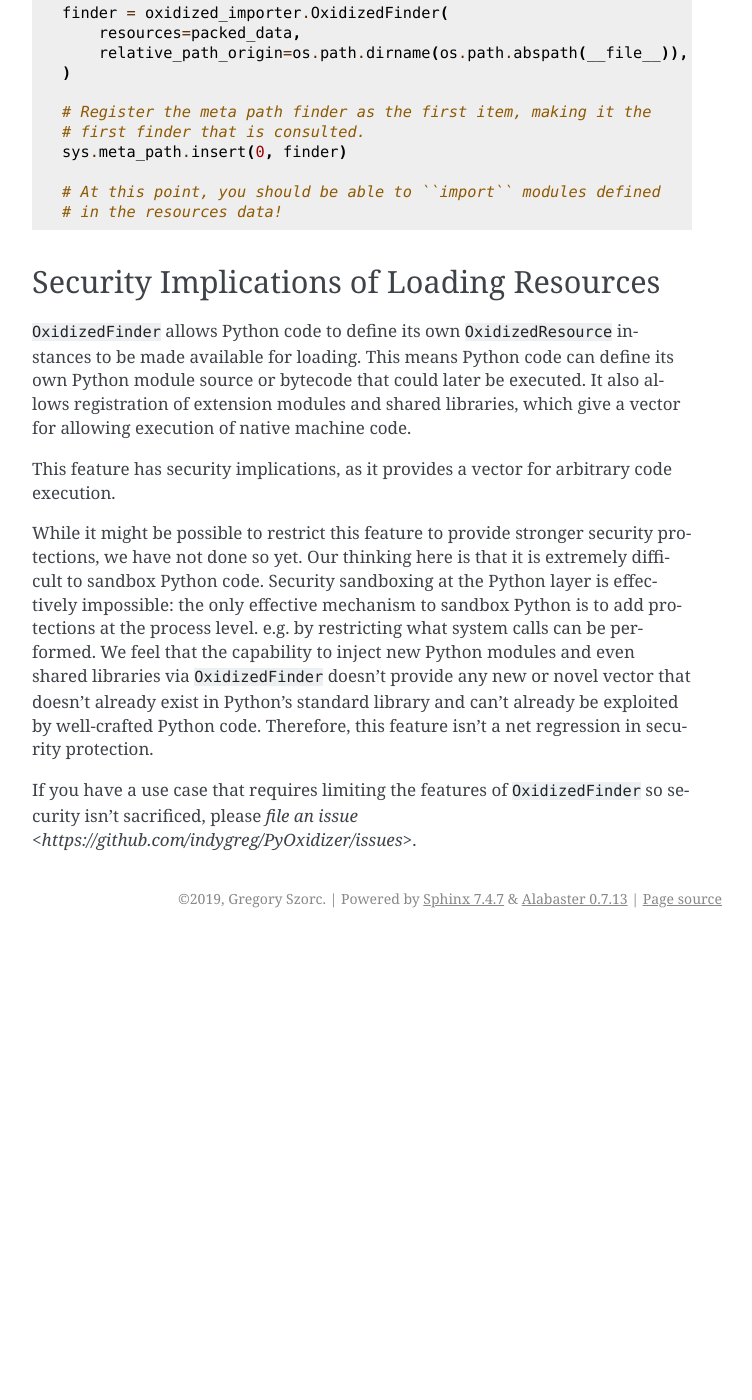
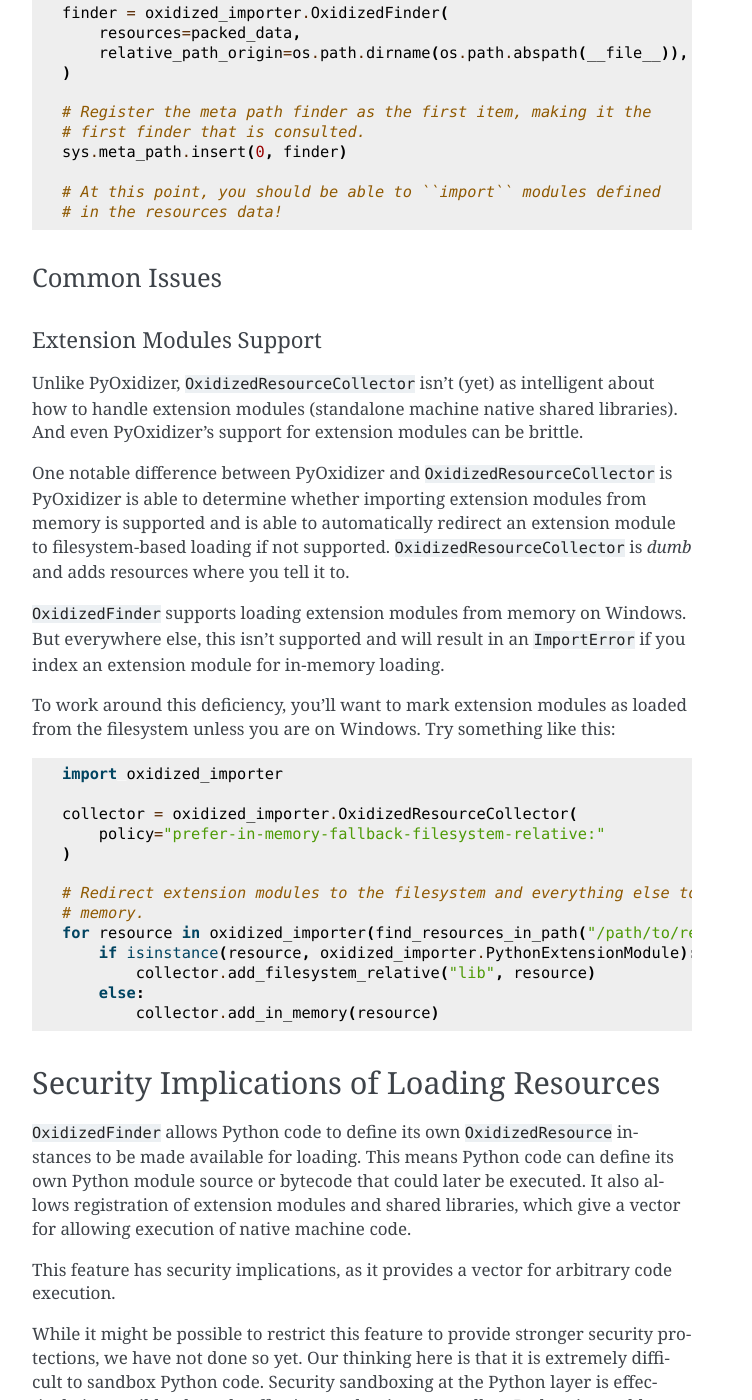
Before and after one commit to indygreg/PyOxidizer, a Sphinx documentation site: the page built from docs/oxidized_importer.rst, in a window 1280 px wide and 1400 px high, scrolled down 19243 px. Shown: the whole window, without its empty margins (388-1140 px from the left). Built offline with Sphinx 7.4.7, drawn with Linux system fonts in a browser that asks for light colours; the version number could not be read and is left out; before the commit the page ends 20181 px from its top, so only the background shows below that; some of the changed text lies outside the part shown.

Commit message:
docs: add details on extension module handling

```diff
--- a/docs/oxidized_importer.rst
+++ b/docs/oxidized_importer.rst
@@ -931,7 +931,47 @@ and register the custom importer with Python:
    # At this point, you should be able to ``import`` modules defined
    # in the resources data!
 
+Common Issues
+-------------
 
+Extension Modules Support
+^^^^^^^^^^^^^^^^^^^^^^^^^
+
+Unlike PyOxidizer, ``OxidizedResourceCollector`` isn't (yet) as intelligent
+about how to handle extension modules (standalone machine native
+shared libraries). And even PyOxidizer's support for extension modules can
+be brittle.
+
+One notable difference between PyOxidizer and ``OxidizedResourceCollector``
+is PyOxidizer is able to determine whether importing extension modules
+from memory is supported and is able to automatically redirect an extension
+module to filesystem-based loading if not supported.
+``OxidizedResourceCollector`` is *dumb* and adds resources where you tell it
+to.
+
+``OxidizedFinder`` supports loading extension modules from memory on Windows.
+But everywhere else, this isn't supported and will result in an
+``ImportError`` if you index an extension module for in-memory loading.
+
+To work around this deficiency, you'll want to mark extension modules as
+loaded from the filesystem unless you are on Windows. Try something
+like this:
+
+.. code-block:: python
+
+   import oxidized_importer
+
+   collector = oxidized_importer.OxidizedResourceCollector(
+       policy="prefer-in-memory-fallback-filesystem-relative:"
+   )
+
+   # Redirect extension modules to the filesystem and everything else to
+   # memory.
+   for resource in oxidized_importer(find_resources_in_path("/path/to/resources")):
+       if isinstance(resource, oxidized_importer.PythonExtensionModule):
+           collector.add_filesystem_relative("lib", resource)
+       else:
+           collector.add_in_memory(resource)
 
 Security Implications of Loading Resources
 ==========================================
```
